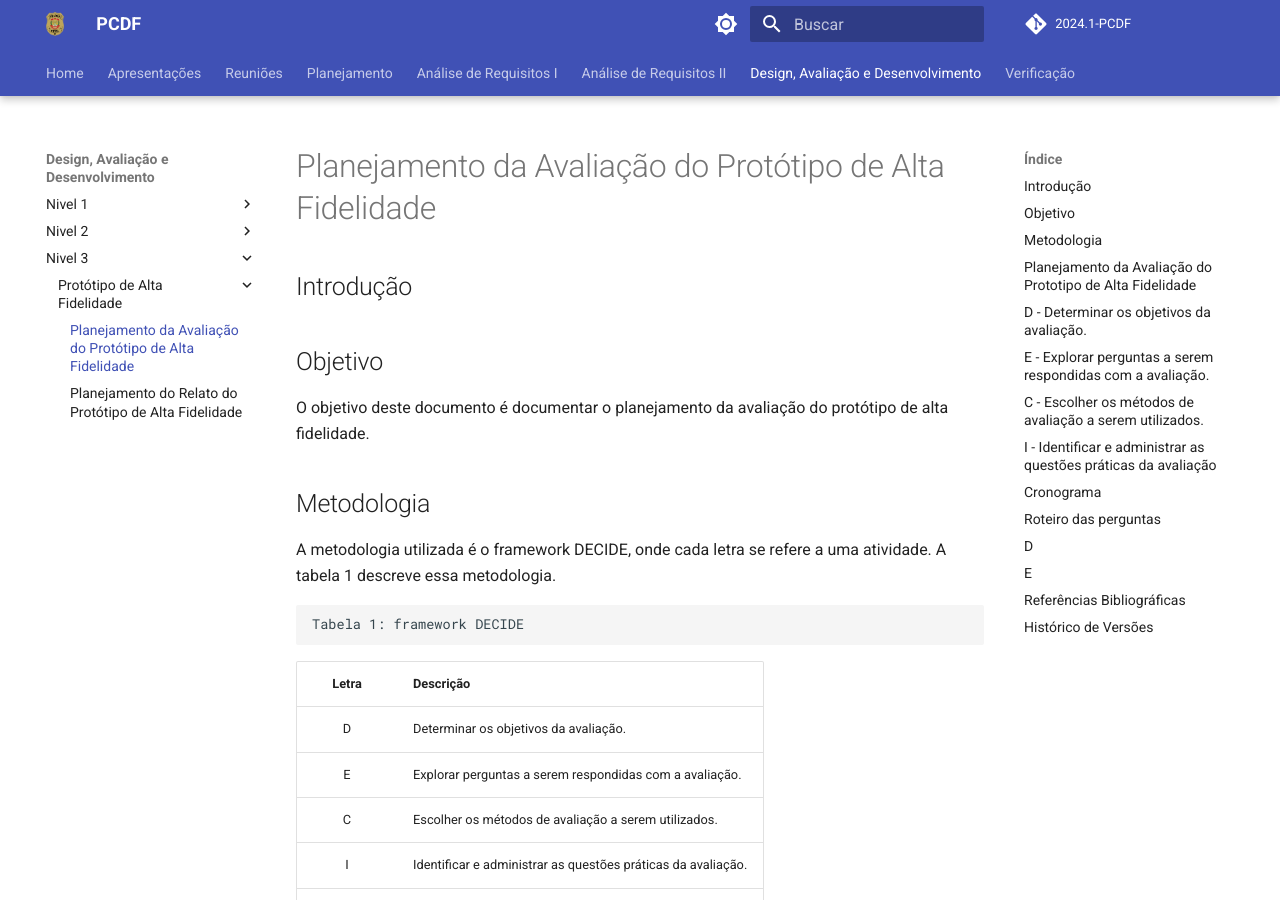
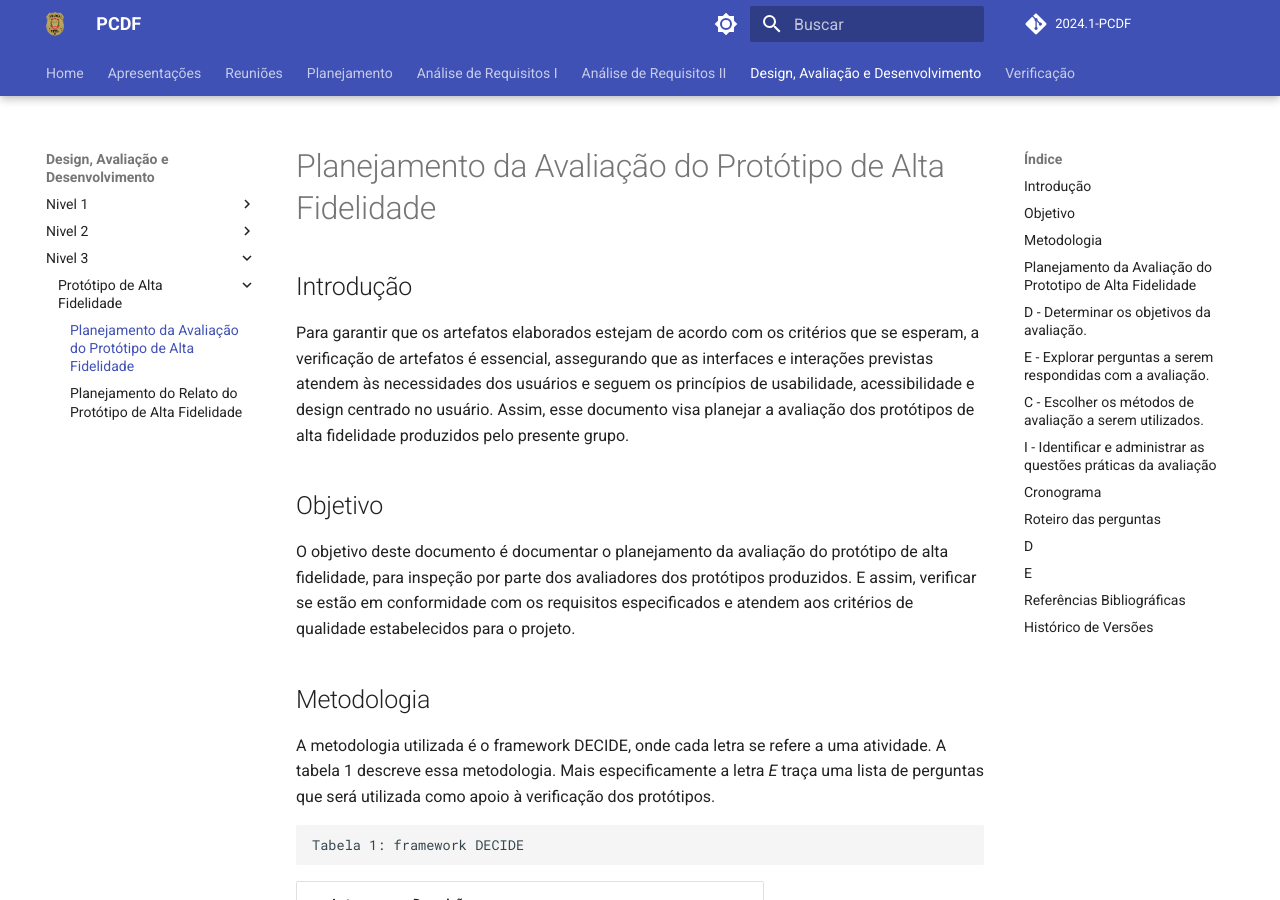
Before and after one commit to Interacao-Humano-Computador/2024.1-PCDF, an MkDocs documentation site: the page built from docs/design/Nivel3/planejamento_avaliação.md, in a window 1280 px wide and 900 px high. Built offline with MkDocs 1.6.1 and Material for MkDocs 9.7.7, drawn with Linux system fonts in a browser that asks for light colours; comment, search, counter and statistics services are not loaded.

Commit message:
Planejamento alta fidelidade

```diff
--- a/docs/design/Nivel3/planejamento_avaliação.md
+++ b/docs/design/Nivel3/planejamento_avaliação.md
@@ -1,10 +1,12 @@
 ## Introdução
+Para garantir que os artefatos elaborados estejam de acordo com os critérios que se esperam, a verificação de artefatos é essencial, assegurando que as interfaces e interações previstas atendem às necessidades dos usuários e seguem os princípios de usabilidade, acessibilidade e design centrado no usuário.
+Assim, esse documento visa planejar a avaliação dos protótipos de alta fidelidade produzidos pelo presente grupo.
 
 ## Objetivo
-O objetivo deste documento é documentar o planejamento da avaliação do protótipo de alta fidelidade.
+O objetivo deste documento é documentar o planejamento da avaliação do protótipo de alta fidelidade, para inspeção por parte dos avaliadores dos protótipos produzidos. E assim, verificar se estão em conformidade com os requisitos especificados e atendem aos critérios de qualidade estabelecidos para o projeto.
 
 ## Metodologia
-A metodologia utilizada é o framework DECIDE, onde cada letra se refere a uma atividade. A tabela 1 descreve essa metodologia.
+A metodologia utilizada é o framework DECIDE, onde cada letra se refere a uma atividade. A tabela 1 descreve essa metodologia. Mais especificamente a letra *E* traça uma lista de perguntas que será utilizada como apoio à verificação dos protótipos.
 
     Tabela 1: framework DECIDE
 | Letra | Descrição |
```
